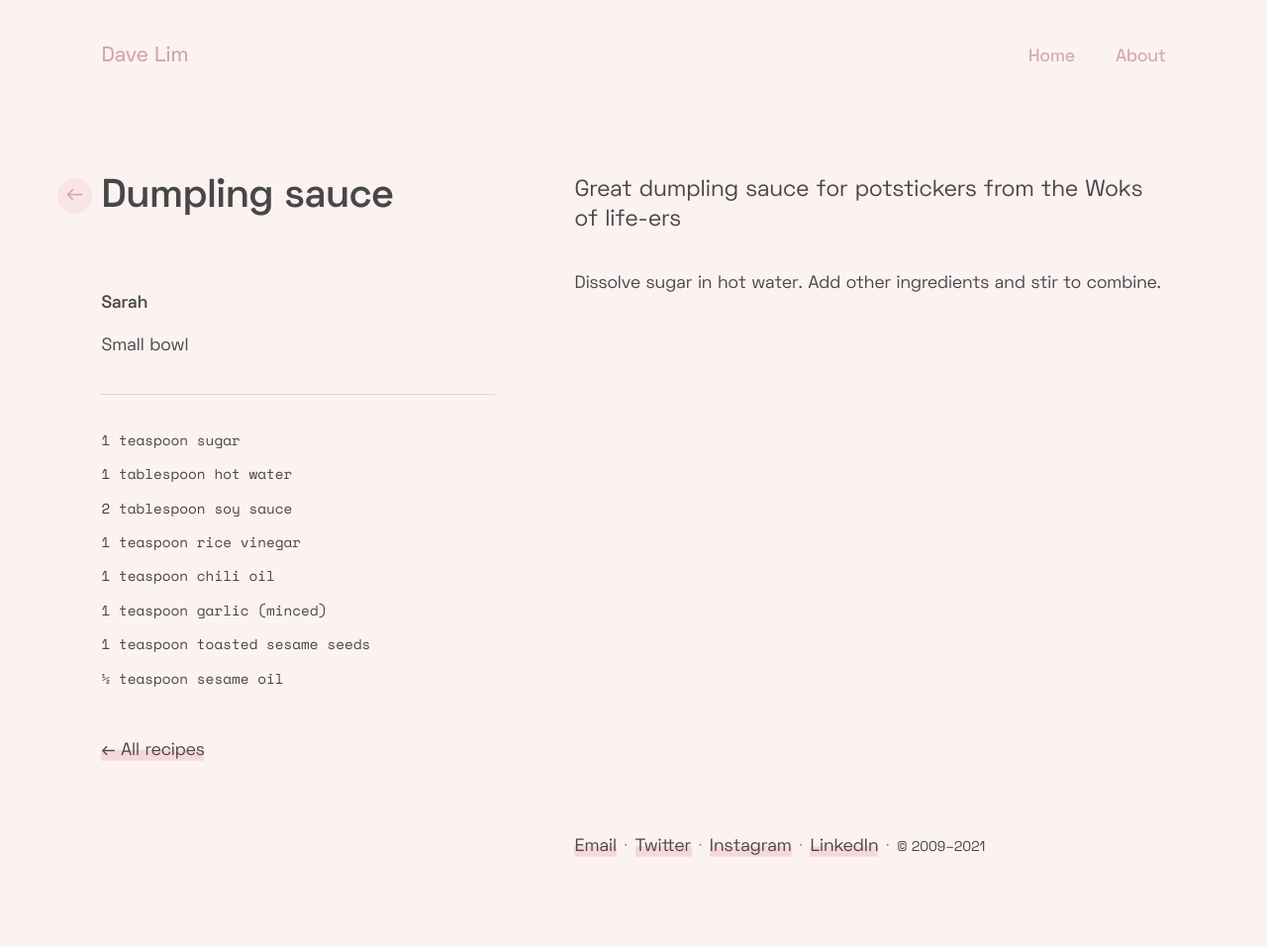
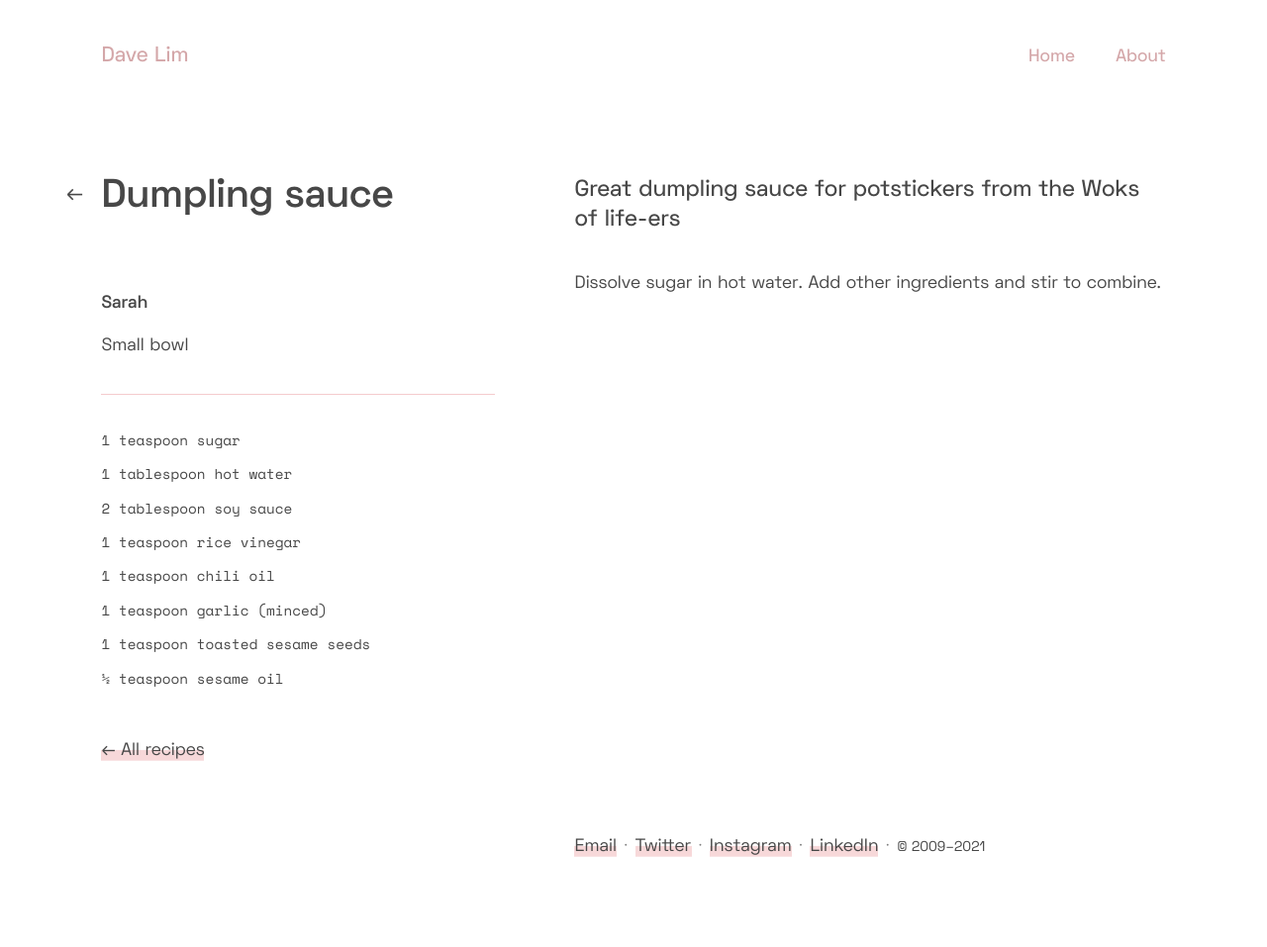
Before and after one commit to dlimiter/dlimiter.github.io, a Jekyll site: the page built from _recipes/sarah-woks-of-life-dumpling-sauce.md, in a window 1280 px wide. Shown: the whole page at 99% size. Built offline with Jekyll 4.4.1, drawn with Linux system fonts in a browser that asks for light colours.

Commit message:
Minor styling

```diff
--- a/css/style.scss
+++ b/css/style.scss
@@ -85,7 +85,7 @@
   font-family: 'Space Grotesk', sans-serif;
   font-weight: 400;
   color: $text;
-  background: tint($pink, 80%);
+  //background: tint($pink, 80%);
 }
 
 a {
@@ -201,11 +201,12 @@
 .about {
   @extend .h0;
   margin-bottom: 4rem;
+  font-weight: 600;
 }
 
 .lede {
   font-size: 1.3rem;
-  font-weight: 400;
+  font-weight: 500;
   margin-bottom: 2rem;
   line-height: 1.3;
 }
@@ -330,24 +331,53 @@
   position: relative;
   .recipe__back-link {
     $dim: 2rem;
-    color: $pink-text;
+    color: $text;
     font-weight: 400;
     font-size: 1.2rem;
     display: inline-block;
     height: $dim;
     width: $dim;
-    background: $link-hover-2;
+    //background: $link-hover-1;
     line-height:0.95 * $dim;
     text-align: center;
     border-radius: $dim/2;
+    transition: 0.2s transform ease-in-out;
+    &:before, &:after {
+      will-change: transform;
+      content: "";
+      display: block;
+      position: absolute;
+      z-index: -1;
+    }
     &:before {
-      content:none;
+      transition: 0.15s transform ease-out;
+      transform-origin: 0 1em;
+      border-radius: 50%;
+      width: 100%;
+      height: 100%;
+      background: $link-hover-1;
+      transform: scale(0);
+      transform-origin: center;
     }
     &:hover {
-      background: $link-hover-1;
-      color: shade($pink-text, 5%);
-      transform: scale(1.2);
+      color: $pink-text-2;
+      &:before {
+        transform: none;
+        background: $link-hover-2;
+      }
     }
+
+
+
+
+    // &:before {
+    //   content:none;
+    // }
+    // &:hover {
+    //   background: $link-hover-2;
+    //   color: shade($pink-text, 5%);
+    //   transform: scale(1.2);
+    // }
   }
 }
 
```
